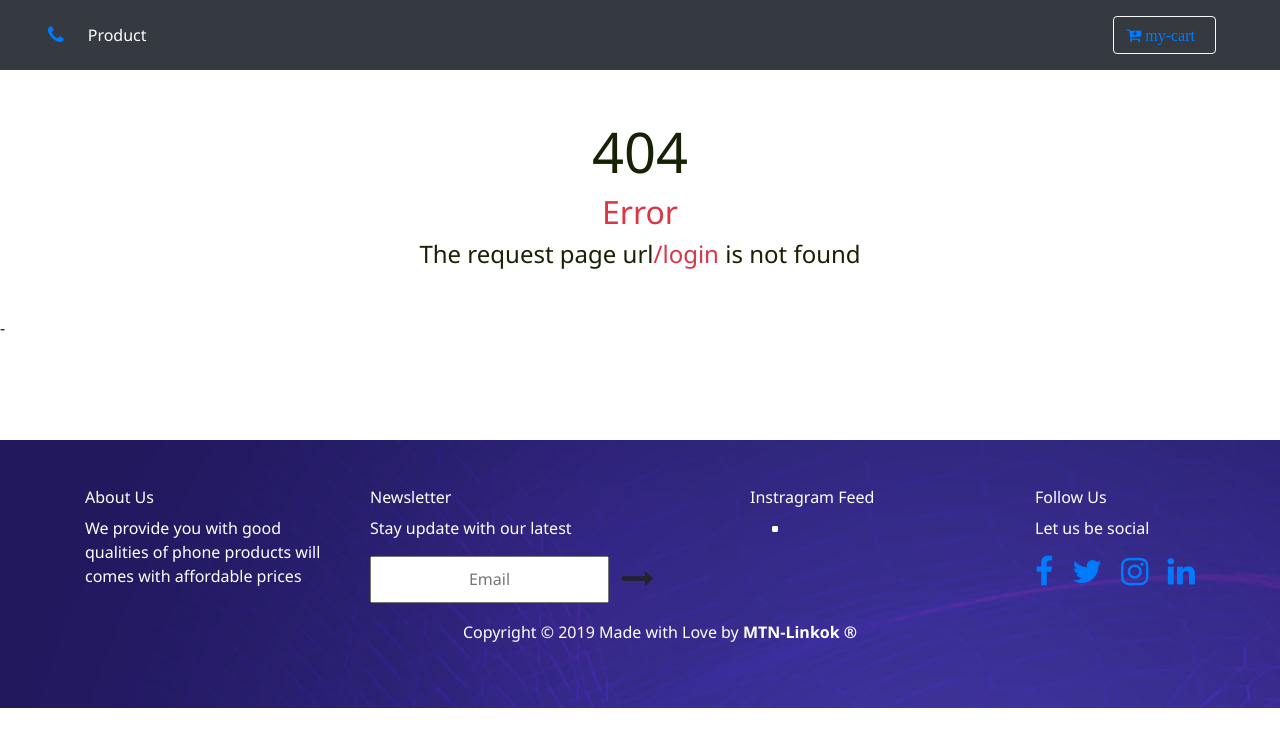
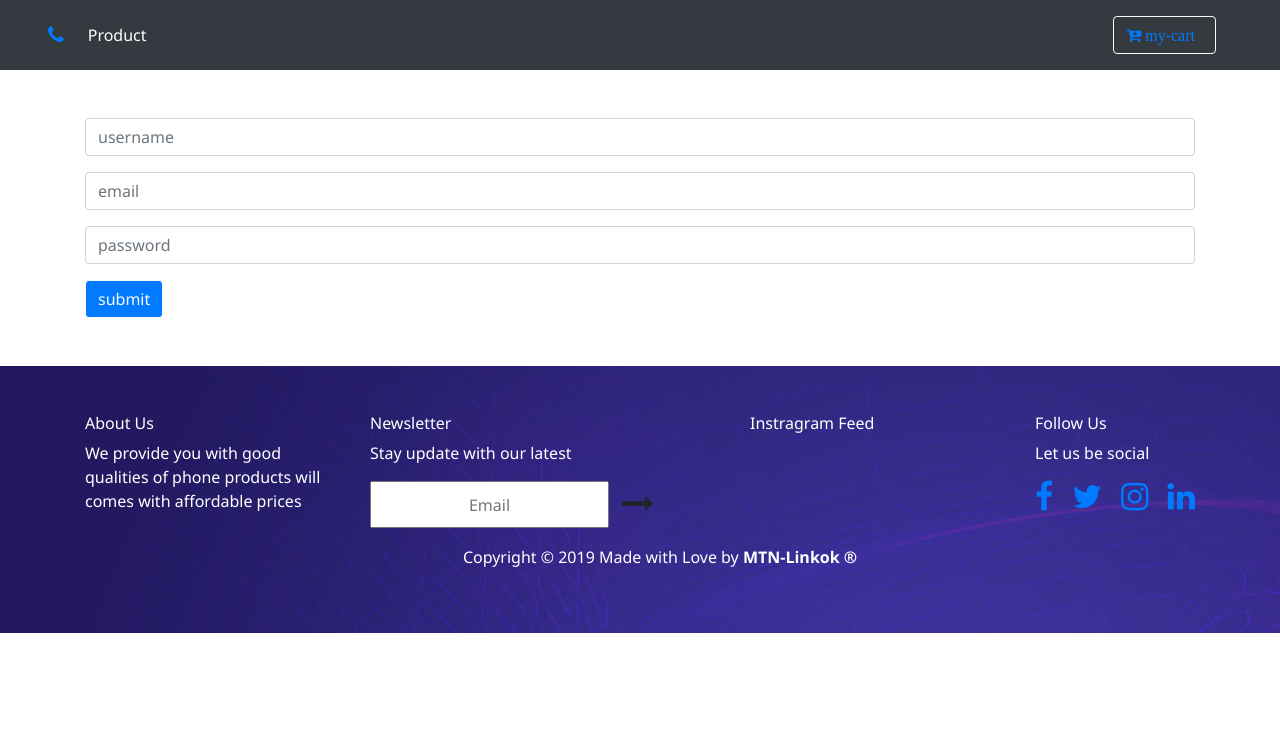
Before and after one commit to Michaelnarh/SalesApp, a React (Create React App) app: page /login in a window 1280 px wide. Shown: the top 746 px of the page. Built offline with nearby package versions, Linux system fonts and the light colour scheme.

Commit message:
correct display columns function

```diff
--- a/package.json
+++ b/package.json
@@ -3,10 +3,12 @@
   "version": "0.1.0",
   "private": true,
   "dependencies": {
+    "axios": "^0.19.0",
     "bootstrap": "^4.3.1",
+    "firebase": "^7.5.2",
     "font-awesome": "^4.7.0",
     "fontawesome": "^5.6.3",
-    "jquery": "^3.3.1",
+    "jquery": "^3.4.1",
     "react": "^16.8.1",
     "react-dom": "^16.8.1",
     "react-paypal-express-checkout": "^1.0.5",
--- a/src/App.css
+++ b/src/App.css
@@ -1,3 +1,7 @@
+* {
+  box-sizing: border-box;
+}
+
 :root {
   --mainBlue: hsl(240, 46%, 31%);
   --lightBlue: #45b3eb;
@@ -10,6 +14,12 @@
 
 .App {
   text-align: center;
+}
+
+.margin-row {
+  margin-left: 50px;
+  margin-right: 50px;
+
 }
 
 body {
@@ -109,3 +119,27 @@ body {
 .default {
   margin-bottom: 100px;
 }
+
+.product-list {
+  width: 80vw;
+  justify-content: center;
+  align-content: center;
+  align-items: center;
+  margin: auto;
+  /* display: grid; */
+  /* grid-template-columns: 3fr; */
+  /* grid-template-columns: repeat(auto-fill, minmax(270px, 4fr)); */
+  /* grid-row-gap: 2rem; */
+  /* grid-column-gap: 30px; */
+}
+
+.product-list-center {
+  width: 100%;
+  justify-content: center;
+  align-content: center;
+  display: grid;
+  /* grid-template-columns: 3fr; */
+  grid-template-columns: repeat(auto-fill, minmax(270px, 1fr));
+  grid-row-gap: 2rem;
+  grid-column-gap: 30px;
+}
--- a/src/App.js
+++ b/src/App.js
@@ -1,33 +1,34 @@
-import React, { Component } from 'react'
-import { Switch, Route } from '../node_modules/react-router-dom'
-import Navbar from './components/Navbar'
-import ProductList from './components/ProductList'
-import Default from './components/Default'
-import Cart from './components/CartFolder/Cart'
-import Details from './components/Details'
-import Model from './components/Model'
-import '../node_modules/bootstrap/dist/css/bootstrap.min.css'
-import '../node_modules/font-awesome/css/font-awesome.min.css'
-import './App.css'
-import Footer from './components/Footer'
+import React, { Component } from "react";
+import { Switch, Route } from "../node_modules/react-router-dom";
+import Navbar from "./components/Navbar";
+import ProductList from "./components/ProductList";
+import Default from "./components/Default";
+import Cart from "./components/CartFolder/Cart";
+import Welcome from "./Welcome";
+import Details from "./components/Details";
+import "../node_modules/bootstrap/dist/css/bootstrap.min.css";
+import "../node_modules/font-awesome/css/font-awesome.min.css";
+import "./App.css";
+import Footer from "./components/Footer";
 
 class App extends Component {
-  render () {
+  render() {
     return (
       <>
         <Navbar />
         {/* <ProductList/> */}
         <Switch>
-          <Route exact path='/' component={ProductList} />
-          <Route path='/details' component={Details} />
-          <Route path='/cart' component={Cart} />
+          <Route path="/login" component={Welcome} />
+          <Route exact path="/" component={ProductList} />
+          <Route path="/details" component={Details} />
+          <Route path="/cart" component={Cart} />
           <Route component={Default} />
         </Switch>
         {/* <Model/> */}
         <Footer />
       </>
-    )
+    );
   }
 }
 
-export default App
+export default App;
--- /dev/null
+++ b/src/Welcome.js
@@ -0,0 +1,93 @@
+import React, { Component } from "react";
+import firebase from "firebase";
+export default class Welcome extends Component {
+  state = {
+    username: "",
+    email: "",
+    password: "",
+    isLogin: false,
+  };
+  componentDidMount() {
+    // Your web app's Firebase configuration
+    var firebaseConfig = {
+      apiKey: "AIzaSyCNZxUxSTahU7fz80mgT9Isk2DjNKbITSA",
+      authDomain: "orbital-ethos-239204.firebaseapp.com",
+      databaseURL: "https://orbital-ethos-239204.firebaseio.com",
+      projectId: "orbital-ethos-239204",
+      storageBucket: "orbital-ethos-239204.appspot.com",
+      messagingSenderId: "1025630727120",
+      appId: "1:1025630727120:web:4d7c50f61a1edb74",
+    };
+    // Initialize Firebase
+    firebase.initializeApp(firebaseConfig);
+  }
+
+  handleTextChange = e => {
+    this.setState({ [e.target.name]: e.target.value });
+  };
+
+  submitForm = e => {
+    const { email, password } = this.state;
+    e.preventDefault();
+    firebase
+      .auth()
+      .createUserWithEmailAndPassword(email, password)
+      .then(authUser => {
+        this.props.histroy.push("/");
+      })
+      .catch(() => {
+        console.log(" problem with credentials");
+      });
+    // firebase
+    //   .auth()
+    //   .createUserWithEmailAndPassword(email, password)
+    //   .catch(() => {
+    //     this.setState({ errorMsg: "Check your email or your password" });
+    //   });
+  };
+  render() {
+    const { username, password, email } = this.state;
+    return (
+      <>
+        <div className="container mt-5">
+          <form onSubmit={this.submitForm}>
+            <div className="form-group ">
+              <input
+                type="text"
+                className="form-control"
+                placeholder="username"
+                onChange={e => this.handleTextChange(e)}
+                name="username"
+                value={username}
+              />
+            </div>
+            <div className="form-group">
+              <input
+                type="text"
+                className="form-control"
+                placeholder="email"
+                onChange={e => this.handleTextChange(e)}
+                name="email"
+                value={email}
+              />
+            </div>
+            <div className="form-group">
+              <input
+                type="text"
+                className="form-control"
+                placeholder="password"
+                secureEntry
+                onChange={e => this.handleTextChange(e)}
+                name="password"
+                value={password}
+              />
+            </div>
+            <button className="btn btn-primary btn-outline-light form-contrl" type="submit">
+              submit
+            </button>
+          </form>
+        </div>
+      </>
+    );
+  }
+}
--- a/src/components/Footer.js
+++ b/src/components/Footer.js
@@ -18,13 +18,7 @@ const Footer = () => {
                 <h6>Newsletter</h6>
                 <p>Stay update with our latest</p>
                 <div className="" id="mc_embed_signup">
-                  <form
-                    target="_blank"
-                    novalidate="true"
-                    action="https://rallycoding.herokuapp.com/user/michaelnarh"
-                    method="get"
-                    className="form-inline"
-                  >
+                  <form target="_blank" method="get" className="form-inline">
                     <div className="d-flex flex-row">
                       <input type="text" placeholder="Email" className="text-center" />
                       <button className="click-btn btn btn-default">
@@ -39,16 +33,7 @@ const Footer = () => {
             <div className="col-lg-3  col-md-6 col-sm-6">
               <div className="single-footer-widget mail-chimp">
                 <h6 className="mb-20">Instragram Feed</h6>
-                <ul className="instafeed d-flex flex-wrap">
-                  <li />
-                  <li />
-                  <li />
-                  <li />
-                  <li />
-                  <li />
-                  <li />
-                  <li />
-                </ul>
+                <ul className="instafeed d-flex flex-wrap"></ul>
               </div>
             </div>
             <div className="col-lg-2 col-md-6 col-sm-6">
--- a/src/components/Model.js
+++ b/src/components/Model.js
@@ -1,38 +1,34 @@
-import React, { Component } from 'react'
-import {ProductConsumer} from '../Context';
-import {ModalContainer, ButtonContainer} from "./Styles"
-import {Link} from "../../node_modules/react-router-dom"
+import React, { Component } from "react";
+import { ProductConsumer } from "../Context";
+import { ModalContainer, ButtonContainer } from "./Styles";
+import { Link } from "../../node_modules/react-router-dom";
 
 export default class Model extends Component {
   render() {
     return (
       <>
         <ProductConsumer>
-            {(value)=>{
-                const{openModal,closeModal}=value;
-                const{name,img,price}=value.modalProduct;
-                    if(!openModal)
-                    {
-                      return (null);
-                    }
-                else
-                return(
+          {value => {
+            const { openModal, closeModal } = value;
+            const { name, img, price } = value.modalProduct;
+            if (!openModal) {
+              return null;
+            } else
+              return (
                 <ModalContainer>
                   <div className="container">
                     <div className="row">
                       <div id="modal" className="col-8 mx-auto col-md-6 col-lg-4 text-center text-capitalize">
                         <h5>Item Added To Cart</h5>
-                            <img src={img} className="img-fluid"></img>
+                        <img src={img} className="img-fluid" alt="featured img" />
                         <h5>{name}</h5>
                         <h5 className="text-mutted">Price: $ {price}</h5>
                         <div className="d-flex text-center text-justify">
                           <Link to="/">
-                               <ButtonContainer onClick={()=>closeModal()}>
-                                   store
-                               </ButtonContainer>
+                            <ButtonContainer onClick={() => closeModal()}>store</ButtonContainer>
                           </Link>
                           <Link to="/cart">
-                               <ButtonContainer cart onClick={()=>closeModal()}>
+                            <ButtonContainer cart onClick={() => closeModal()}>
                               Go to cart
                             </ButtonContainer>
                           </Link>
@@ -41,11 +37,10 @@ export default class Model extends Component {
                     </div>
                   </div>
                 </ModalContainer>
-                )
-
+              );
           }}
         </ProductConsumer>
       </>
-    )
+    );
   }
 }
--- a/src/components/Product.js
+++ b/src/components/Product.js
@@ -9,7 +9,7 @@ export default class Product extends Component {
     const { id, img, name, inCart, price } = this.props.product;
     return (
       <>
-        <Twrapper className="col-9 mx-auto col-md-6 col-lg-3 my-2">
+        <Twrapper className="">
           <div className="card">
             <ProductConsumer>
               {value => (
@@ -25,13 +25,17 @@ export default class Product extends Component {
                   </Link>
                   <button
                     className="btn cart-btn"
-                    disabled={inCart ? true : false}
+                    disabled={!!inCart}
                     onClick={() => {
                       value.addToCart(id);
                       value.openModal(id);
                     }}
                   >
-                    {inCart ? <i className="fa fa-shopping-basket " disabled /> : <i className="fa fa-cart-plus" disabled />}
+                    {inCart ? (
+                      <i className="fa fa-shopping-basket fa-sm" disabled />
+                    ) : (
+                      <i className="fa fa-cart-plus fa-sm" disabled />
+                    )}
                   </button>
                 </div>
               )}
--- a/src/components/ProductList.js
+++ b/src/components/ProductList.js
@@ -1,29 +1,29 @@
-import React, { Component } from "react";
-import Product from "./Product";
-import Title from "./Title";
+import React, { Component } from 'react'
+import Product from './Product'
+import Title from './Title'
 // import {StoreProduct} from '../Data'
-import { ProductConsumer } from "../Context";
+import { ProductConsumer } from '../Context'
 
 export default class ProductList extends Component {
-  render() {
+  render () {
     return (
       <>
-        <Title first="OUR" second="PRODUCTS" />
+        <Title first='OUR' second='PRODUCTS' />
 
-        <div className="row">
+        <div className='row justify-content-center margin-row'>
           <div>
-            <div className="text-dark mx-4">
+            <div className='product-list-center mx-4'>
               <ProductConsumer>
                 {value => {
                   return value.product.map(product => {
-                    return <Product key={product.id} product={product} />;
-                  });
+                    return <Product key={product.id} product={product} />
+                  })
                 }}
               </ProductConsumer>
             </div>
           </div>
         </div>
       </>
-    );
+    )
   }
 }
--- a/src/components/Styles.js
+++ b/src/components/Styles.js
@@ -1,4 +1,4 @@
-import styled from "../../node_modules/styled-components";
+import styled from '../../node_modules/styled-components'
 export const Twrapper = styled.section`
 // display:justify;
 // overflow:hidden;
@@ -14,7 +14,8 @@ export const Twrapper = styled.section`
 }
 &:hover{
   .card{
-    border:0.4rem solid rgba(0,0,0,0.2);
+    border-bottom:4px solid rgba(0,0,0,0.2);
+    border-left:4px solid rgba(0,0,0,0.2);
     box-shadow:1px 1px 3px rgba(0,0,0,0.2);
   }
   .card-footer{
@@ -32,12 +33,12 @@ export const Twrapper = styled.section`
     bottom:0;
     right:0;
     padding:0.2rem 0.4rem
+    border-radius:0.5rem 1 1 0;
     background:var(--mainOrange);
-    margin-left:10em;
-    margin-bottom:2em;
+    margin-left:208px;
+    margin-bottom:35px;
     color:var(--mainwhite);
     font-size:1.4rem
-    border-radius:0.5rem 1 1 0;
     transform:translate(100%, 100%);
     transition:all 1s linear
 
@@ -50,7 +51,7 @@ export const Twrapper = styled.section`
     color:var(--lightBlue)
 
   }
-`;
+`
 
 export const ButtonContainer = styled.button`
   border-radius: 0.4rem;
@@ -59,18 +60,18 @@ export const ButtonContainer = styled.button`
   texttext-positon: center;
   text-decoration-style: unset;
   text-underline: none;
-  border-color: ${props => (props.cart ? "var(--mainOrange)" : "var(--lightBlue)")};
+  border-color: ${props => (props.cart ? 'var(--mainOrange)' : 'var(--lightBlue)')};
   background: transparent;
   width: 140px;
   height: 50px;
   &:hover {
-    background: ${props => (props.cart ? "var(--mainOrange)" : "var(--lightBlue)")};
+    background: ${props => (props.cart ? 'var(--mainOrange)' : 'var(--lightBlue)')};
     scale: 0.2;
     text-transform: italic;
     color: var(--mainWhite);
     text-decoration-style: none;
   }
-`;
+`
 export const ModalContainer = styled.div`
 position:fixed;
 top:0;
@@ -86,4 +87,4 @@ justify-content:center;
 
 }
 
-`;
+`
```
Also changed, not shown: 1 other file (tests, documents, lock files or other folders). Lines whose indentation alone changed are shown as unchanged.
